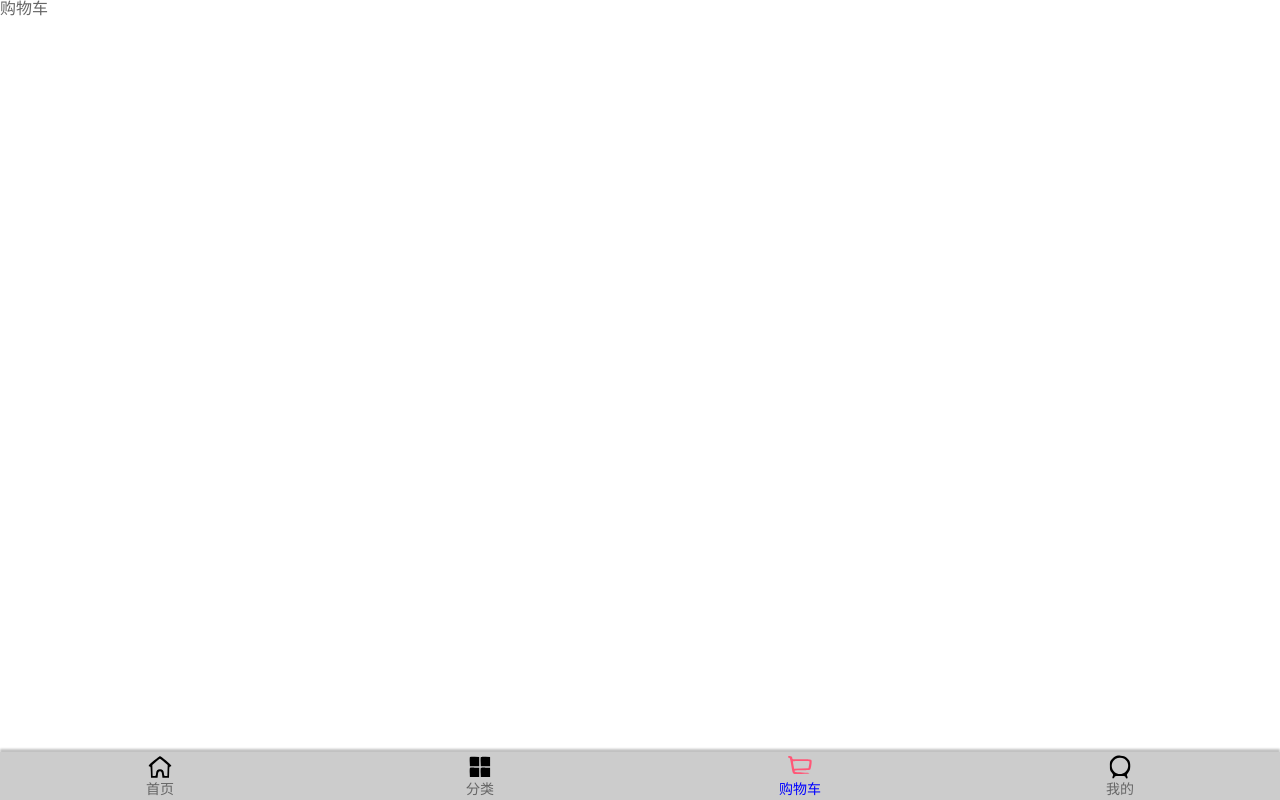
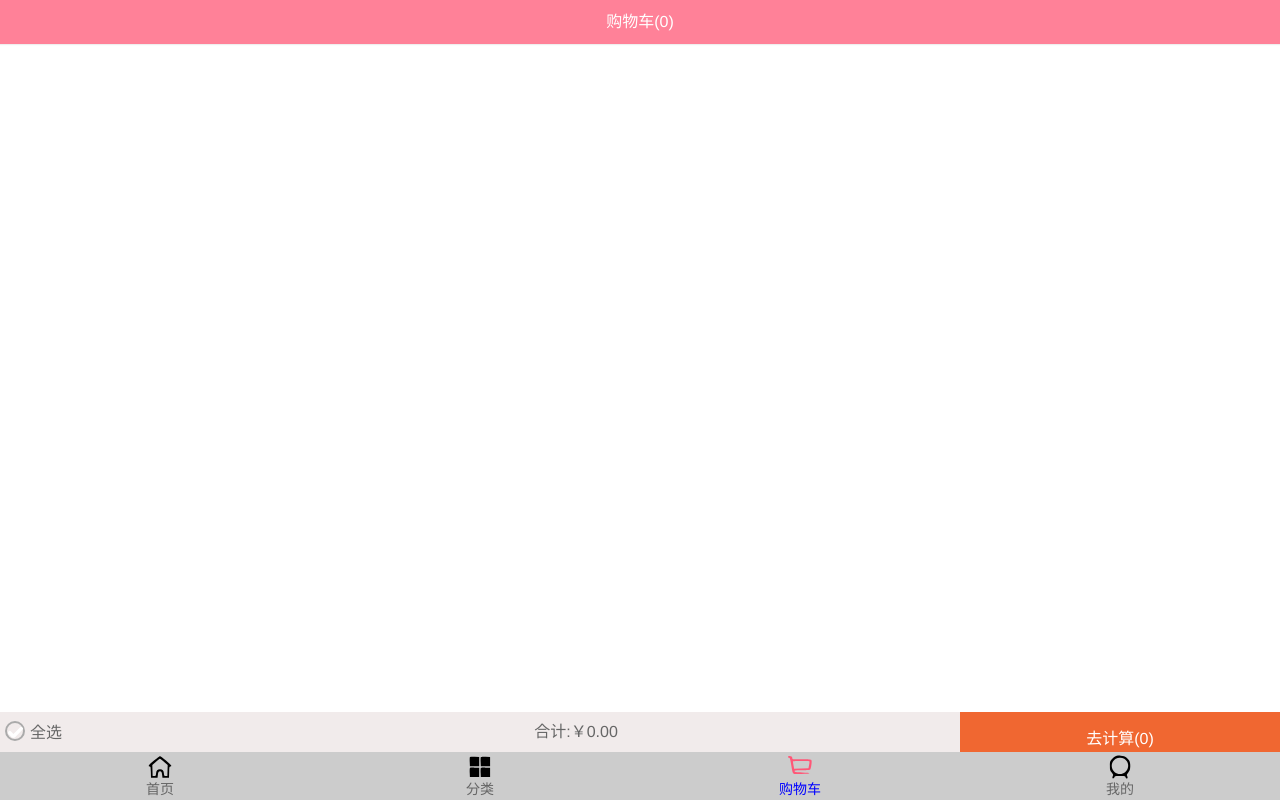
Before and after one commit to liujingzhi-AI/superMall, a Vue app: page /Cart in a window 1280 px wide. Built offline with nearby package versions, Linux system fonts and the light colour scheme.

Commit message:
购物车还剩全选计算

```diff
--- /dev/null
+++ b/src/components/content/checkButton/CheckButton.vue
@@ -0,0 +1,41 @@
+<template>
+  <div class="check-button" :class="{check: isChecked}">
+    <img src="@/assets/img/cart/yes1.svg" alt="">
+  </div>
+</template>
+
+<script>
+export default {
+  name: "Checkbutton",
+  props: {
+    isChecked: {
+      type: Boolean,
+      default() {
+        return false
+      }
+    },
+  },
+  data() {
+    return {};
+  },
+
+  mounted() {},
+
+  methods: {},
+};
+</script>
+
+<style lang="scss" scoped>
+.check-button {
+  border: 2px solid #aaa;
+  border-radius: 50%;
+}
+img {
+  width: 15px;
+  height: 15px;
+}
+.check {
+  border-color: red;
+  background-color: red;
+}
+</style>
--- /dev/null
+++ b/src/store/getters.js
@@ -0,0 +1,8 @@
+export default {
+  cartLength(state) {
+    return state.cartList.length
+  },
+  cartList(state) {
+    return state.cartList
+  }
+}
--- a/src/store/index.js
+++ b/src/store/index.js
@@ -3,6 +3,7 @@ import Vuex from 'vuex'
 
 import mutations from '@/store/mutations'
 import actions from '@/store/actions'
+import getters from '@/store/getters'
 
 // 1.安装插件
 Vue.use(Vuex)
@@ -15,6 +16,7 @@ const store = new Vuex.Store({
   },
   mutations,
   actions,
+  getters,
   // mutations唯一的一个目的就是修改state中的状态
   // mutations中每一个方法尽可能完成的事情比较单一一点
   // 但是下面的代码中，新添加商品和商品数量加一是放在一个函数里进行计算。无法区别每次到底是加一还是新增商品
--- a/src/store/mutations.js
+++ b/src/store/mutations.js
@@ -11,6 +11,7 @@ export default {
   },
   // 加入到购物车
   [ADD_TO_CART](state,payload) {
+    payload.checked = false
     payload.count = 1
     state.cartList.push(payload)
   }
--- a/src/views/cart/Cart.vue
+++ b/src/views/cart/Cart.vue
@@ -1,22 +1,86 @@
 <template>
-  <div>
-    购物车
+  <div class="cart">
+    <!-- 导航 -->
+    <nav-bar class="nav-bar">
+      <div slot="center">购物车({{length}})</div>
+    </nav-bar>
+
+    <!-- 商品的列表 -->
+    <cart-list class="List"></cart-list>
+
+    <!-- 底部的汇总 -->
+    <cart-bottom
+      class="cartBottom"
+      :goods="list"
+    ></cart-bottom>
   </div>
 </template>
 
 <script>
+import NavBar from '@/components/common/navbar/NavBar'
+import cartList from '@/views/cart/childComponts/cartList'
+import cartBottom from '@/views/cart/childComponts/cartBottom'
+
+import { mapGetters } from 'vuex'
 // 该部分的修改由cart分支执行
 export default {
   name: 'Cart',
-
+  components: {
+    NavBar,
+    cartList,
+    cartBottom
+  },
+  computed: {
+    // 两种写法
+    // ...mapGetters([
+    //   'cartLength',
+    //   'cartList'
+    // ])
+    ...mapGetters({
+      length: 'cartLength',
+      list: 'cartList'
+    })
+  },
   data() {
     return {
-
     };
+  },
+  mounted() {
+    console.log(this.list);
+  },
+  methods: {
   }
-};
+}
 </script>
 
-<style scoped>
-
+<style lang="scss" scoped>
+.cart {
+  position: absolute;
+	height: 100vh;
+  width: 100%;
+}
+.nav-bar {
+  background-color: var(--color-tint);
+  color: #fff;
+  font-size: 16px;
+  font-weight: 500;
+  position: fixed;
+  top: 0;
+  right: 0;
+  left: 0;
+  z-index: 1;
+}
+.List {
+  position: absolute;
+  top: 44px;
+  width: 100%;
+  padding-bottom: 89px;
+  background-color: #fff;
+}
+.cartBottom {
+  position: fixed;
+  width: 100%;
+  bottom: 48px;
+  z-index: 1;
+}
 </style>
--- /dev/null
+++ b/src/views/cart/childComponts/cartBottom.vue
@@ -0,0 +1,106 @@
+<template>
+  <div class="cart-bottom">
+    <div class="left">
+      <div class="check-button" :class="{check: isChecked}" @click="checkChange">
+        <img src="@/assets/img/cart/yes1.svg" alt="">
+      </div>
+      <span>全选</span>
+    </div>
+    <div class="middle">
+      合计:￥{{totalPrice}}
+    </div>
+    <div class="right">
+      <br>
+      <span>去计算({{length}})</span>
+    </div>
+  </div>
+</template>
+
+<script>
+import { mapGetters } from 'vuex'
+export default {
+  name: "Cartbottom",
+  props: {
+    goods: {
+      type: Array,
+      default() {
+        return []
+      }
+    },
+  },
+  data() {
+    return {
+      isChecked: false
+    };
+  },
+
+  mounted() {
+  },
+  computed: {
+    totalPrice() {
+      let price = 0
+      this.goods.forEach(item => {
+        // console.log(item);
+        price += Number(item.price * item.count)
+      })
+      return price.toFixed(2)
+    },
+    ...mapGetters({
+      length: 'cartLength',
+      list: 'cartList'
+    })
+  },
+  methods: {
+    // 全选
+    checkChange() {
+      this.isChecked = !this.isChecked
+    }
+  },
+};
+</script>
+
+<style lang="scss" scoped>
+.cart-bottom {
+  display: flex;
+  flex-direction: row;    // 从左向右排序
+  align-items: center;    // 上下居中
+  justify-content: space-between;  // 元素之间有空格
+  height: 40px;
+  background-color: rgb(241, 235, 235);
+  .left {
+    text-align: center;
+    width: 15%;
+    display: flex;
+    span{
+      margin-left: 5px;
+      margin-top: 3px;
+    }
+  }
+  .middle {
+    text-align: center;
+    width: 60%;
+  }
+  .right {
+    text-align: center;
+    width: 25%;
+    height: 40px;
+    background-color: rgb(240, 103, 49);
+    color: #fff;
+  }
+}
+.check-button {
+  border: 2px solid #aaa;
+  border-radius: 50%;
+  width: 20px;
+  height: 20px;
+  margin-left: 5px;
+}
+img {
+  width: 15px;
+  height: 15px;
+}
+.check {
+  border-color: red;
+  background-color: red;
+}
+</style>
--- /dev/null
+++ b/src/views/cart/childComponts/cartList.vue
@@ -0,0 +1,42 @@
+<template>
+  <div class="cart-list">
+    <cart-list-item
+      v-for="(item,index) in cartList"
+      :listItem="item"
+      :key="index"
+    ></cart-list-item>
+  </div>
+</template>
+
+<script>
+
+import { mapGetters } from 'vuex'
+import CartListItem from './cartListItem.vue';
+export default {
+  name: "Cartlist",
+  components: {
+    CartListItem
+  },
+  data() {
+    return {};
+  },
+  computed: {
+    ...mapGetters(['cartList'])
+  },
+  mounted() {},
+
+  methods: {},
+};
+</script>
+
+<style lang="scss" scoped>
+.cart-list {
+  display: flex;
+    /* 除了float的另外一个方法。nowrap不包裹，所有东西一行塞。wrap包裹根据宽度来决定一行显示多少个 */
+    flex-wrap: wrap;
+    align-items: center;
+		padding: 0 6px;
+    /* 均等分 */
+		justify-content: space-between;
+}
+</style>
--- /dev/null
+++ b/src/views/cart/childComponts/cartListItem.vue
@@ -0,0 +1,89 @@
+<template>
+  <div class="Item">
+    <div class="left" @click="checkChange">
+      <check-button class="checkB" :isChecked="listItem.checked"></check-button>
+    </div>
+    <div class="middle">
+      <img :src="listItem.image" alt="" class="imgItem">
+    </div>
+    <div class="right">
+      <p style="font-size:18px">{{listItem.title}}</p>
+      <p style="margin-top:25px">{{listItem.desc}}</p>
+      <div style="margin-top:25px">
+        <span style="color:var(--color-tint); font-size:15px">￥{{listItem.price}}</span>
+        <span class="num">x{{listItem.count}}</span>
+      </div>
+    </div>
+  </div>
+</template>
+
+<script>
+import checkButton from '@/components/content/checkButton/CheckButton';
+
+export default {
+  components: { checkButton },
+  name: "Cartlistitem",
+  props: {
+    listItem: {
+      default() {
+        return {}
+      }
+    }
+  },
+  data() {
+    return {};
+  },
+
+  mounted() {},
+
+  methods: {
+    // 是否选中
+    checkChange() {
+      this.listItem.checked = !this.listItem.checked
+    }
+  },
+};
+</script>
+
+<style lang="scss" scoped>
+.Item {
+  height: 120px;
+  width: 100%;
+  margin-top: 10px;
+  align-items: center;
+  border-bottom: 1px solid rgb(68, 66, 66);
+  display: flex;
+  flex-direction: row;    // 从左向右排序
+  align-items: center;    // 上下居中
+  justify-content: space-between;  // 元素之间有空格
+  .left {
+    width: 10%;
+    .checkB {
+      width: 20px;
+      height: 20px;
+    }
+  }
+  .middle {
+    width: 30%;
+  }
+  .right {
+    width: 60%;
+    p {
+      /* 超出部分以省略号形式隐藏 */
+      overflow:hidden;
+      white-space:nowrap;
+      text-overflow:ellipsis;
+      font-size: 15px;
+    }
+    .num {
+      margin-left: 150px;
+      font-size: 15px;
+    }
+  }
+}
+.imgItem {
+  width: 100px;
+  height: 100px;
+  border-radius: 5px;
+}
+</style>
--- a/src/views/detail/Detail.vue
+++ b/src/views/detail/Detail.vue
@@ -245,6 +245,7 @@ export default {
       // this.$store.commit('addCart',product)
       // store中actions调用写法
       this.$store.dispatch('addCart',product)
+      this.$message.success("加入购物车成功")
     }
   },
 };
```
Also changed, not shown: src/assets/img/cart/yes1.svg (added), src/assets/img/cart/yes2.svg (added).
